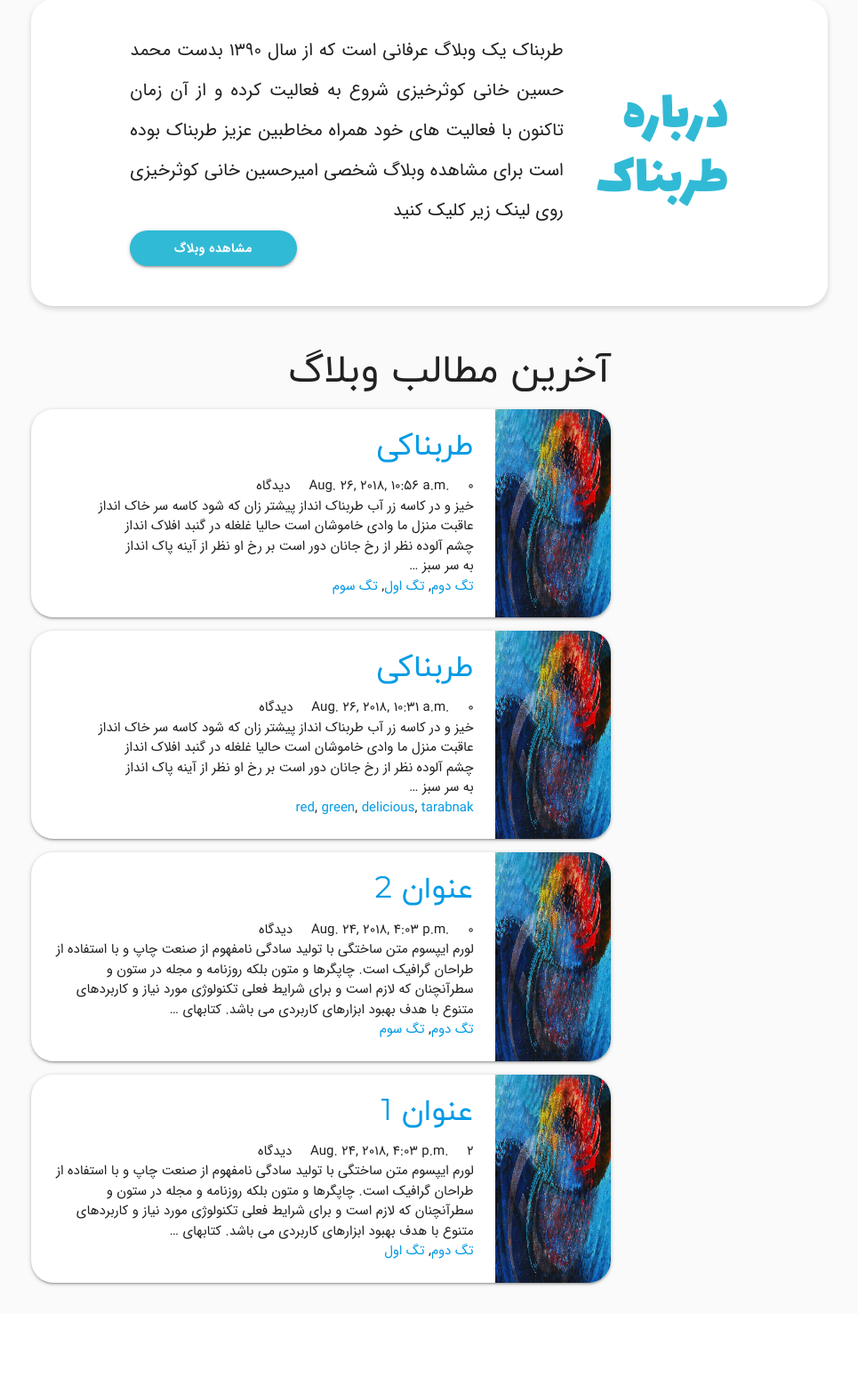
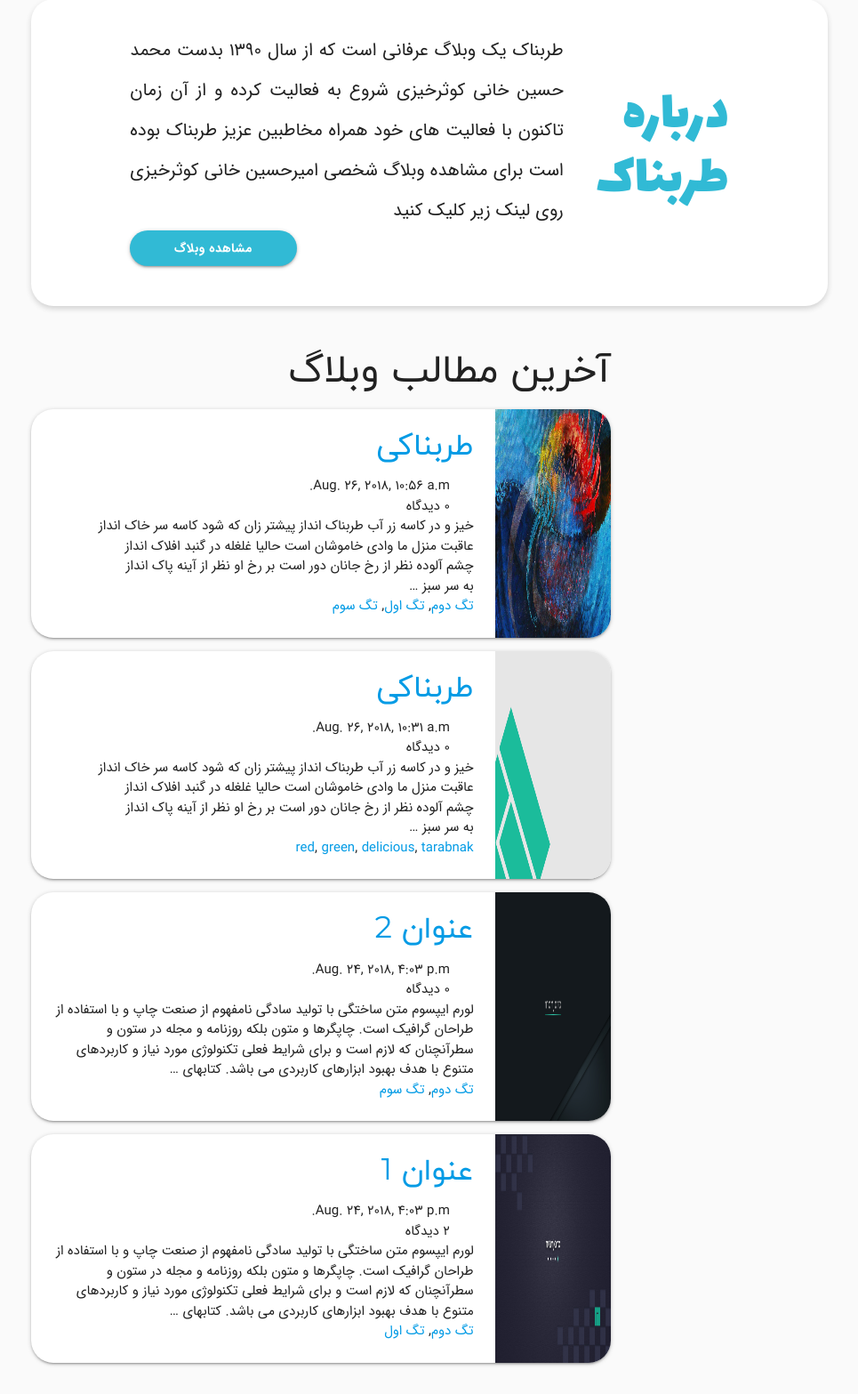
Before and after one commit to mh314k/tarabnak, a Django app: page / in a window 1280 px wide. Shown: the part 615-2182 px from the top of the page at 89% size, without its empty margins (157-1122 px from the left). Before the commit the page ends 2061 px from the top, so only its background shows below. Run offline with Django 3.2, Linux system fonts and the light colour scheme; data comes from the database, SQL or seed files in the repository; both versions use the stored data as it was after the commit; parts of the project's set-up code (start-up, migrations or seed data) failed here and were passed over; some web fonts are replaced.

Commit message:
Aug 26: 05:08 PM

```diff
--- a/static/scss/tarabnak.scss
+++ b/static/scss/tarabnak.scss
@@ -297,7 +297,7 @@ body {
 			}
 
 			.meta-data {
-
+				display: block;
 			}
 		}
 	}
--- a/templates/blog/includes/Post.html
+++ b/templates/blog/includes/Post.html
@@ -2,9 +2,7 @@
 <a href=""><h2>{{ Post.Title }}</h2></a>
 
 <p>{{ Post.PublishTime|jformat:"%A %d %B %Y %H:%M" }}</p>
-{% if Post.Image %}
-<img src="{{ Post.Image.url }}" style="width: 700px;height: 30%">
-{% endif %}
+
 <p>{{ Post.Body|safe }}</p>
 <p>
     {% for tag in  Post.Tags.all %}
--- a/templates/blog/includes/PostOverview.html
+++ b/templates/blog/includes/PostOverview.html
@@ -4,7 +4,9 @@
 {% for post in Posts %}
 	<div class="postBox card horizontal">
 		<div class="card-image postImg">
-			<img src="{% static "img/97800.jpg" %}" alt="{{ post.Title }}">
+			{% if post.Image %}
+				<img src="{{ post.Image.url }}" alt="{{ post.Title }}">
+			{% endif %}
 		</div>
 		<div class="card-stacked">
 			<div class="card-content">
@@ -13,10 +15,10 @@
 				</a>
 
 				<span class="meta-data right-align">
-					<i class="do0k-calendar9"></i>
+					<i class="do0k-calendar9 right"></i>
 					{{ post.PublishTime|jformat:"%A %d %B %Y %H:%M" }}</span>
 				<span class="meta-data right-align">
-					<i class="do0k-comments2"></i>
+					<i class="do0k-comments2 right"></i>
 					{{ post.COMMENTS.count }} دیدگاه
 				</span>
 				<p>{{ post.Body|truncatewords:50|safe }}</p>
```
Also changed, not shown: db.sqlite3, media/user_2/97800.jpg (added), static/css/tarabnak.css.
